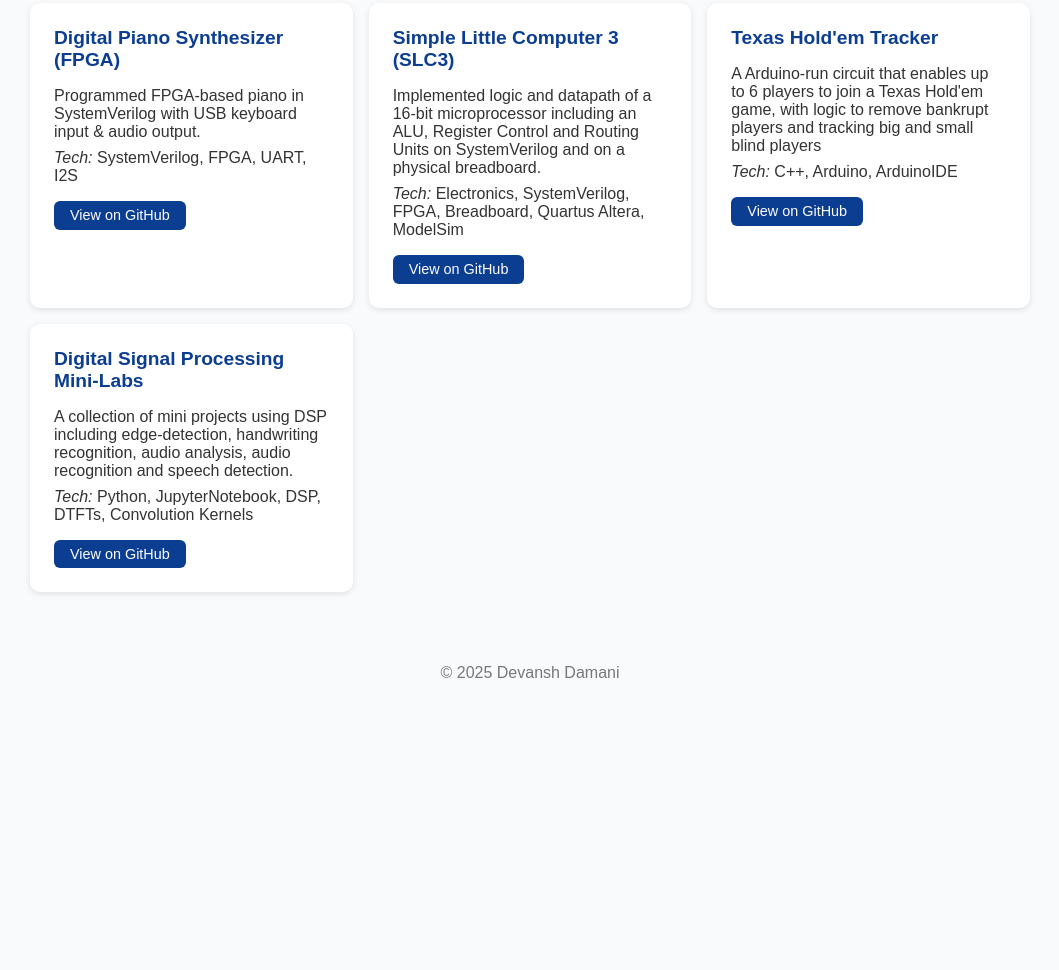
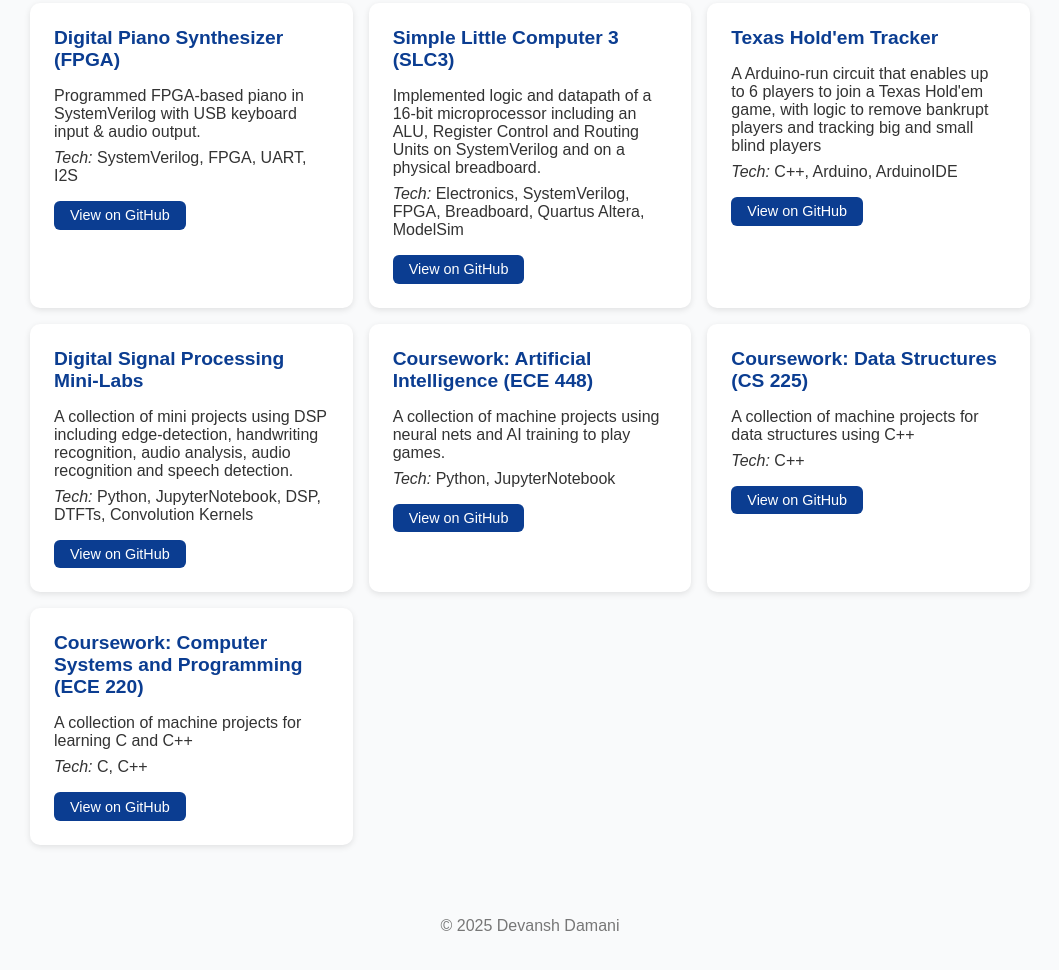
Before and after one commit to damanidevansh/portfolio, a plain HTML site: page index.html in a window 1280 px wide. Shown: the part 466-1436 px from the top of the page, without its empty margins (110-1169 px from the left). Before the commit the page ends 1188 px from the top, so only its background shows below. Drawn offline with Linux system fonts and the light colour scheme.

Commit message:
Update index.html

```diff
--- a/index.html
+++ b/index.html
@@ -146,6 +146,27 @@
       <p><em>Tech:</em> Python, JupyterNotebook, DSP, DTFTs, Convolution Kernels</p>
       <a href="https://github.com/damanidevansh/ECE311-Digital-Signal-Processing-Lab" target="_blank" rel="noopener noreferrer">View on GitHub</a>
     </div>
+
+    <div class="card">
+      <h2>Coursework: Artificial Intelligence (ECE 448)</h2>
+      <p>A collection of machine projects using neural nets and AI training to play games.</p>
+      <p><em>Tech:</em> Python, JupyterNotebook</p>
+      <a href="https://github.com/damanidevansh/ECE448-Artificial-Intelligence" target="_blank" rel="noopener noreferrer">View on GitHub</a>
+    </div>
+
+    <div class="card">
+      <h2>Coursework: Data Structures (CS 225)</h2>
+      <p>A collection of machine projects for data structures using C++</p>
+      <p><em>Tech:</em> C++</p>
+      <a href="https://github.com/damanidevansh/CS225-Data-Structures" target="_blank" rel="noopener noreferrer">View on GitHub</a>
+    </div>
+
+    <div class="card">
+      <h2>Coursework: Computer Systems and Programming (ECE 220)</h2>
+      <p>A collection of machine projects for learning C and C++</p>
+      <p><em>Tech:</em> C, C++</p>
+      <a hrefhttps://github.com/damanidevansh/ECE220-Computer-Systems-and-Programming" target="_blank" rel="noopener noreferrer">View on GitHub</a>
+    </div>
   </section>
 
   <footer>
```
